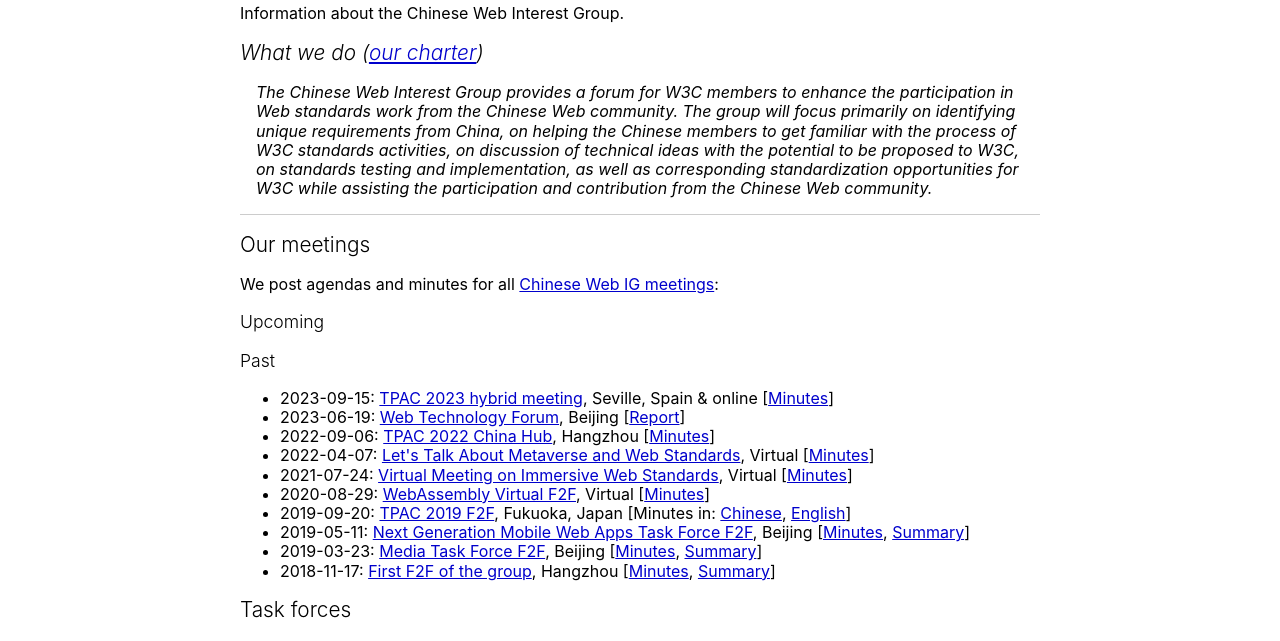
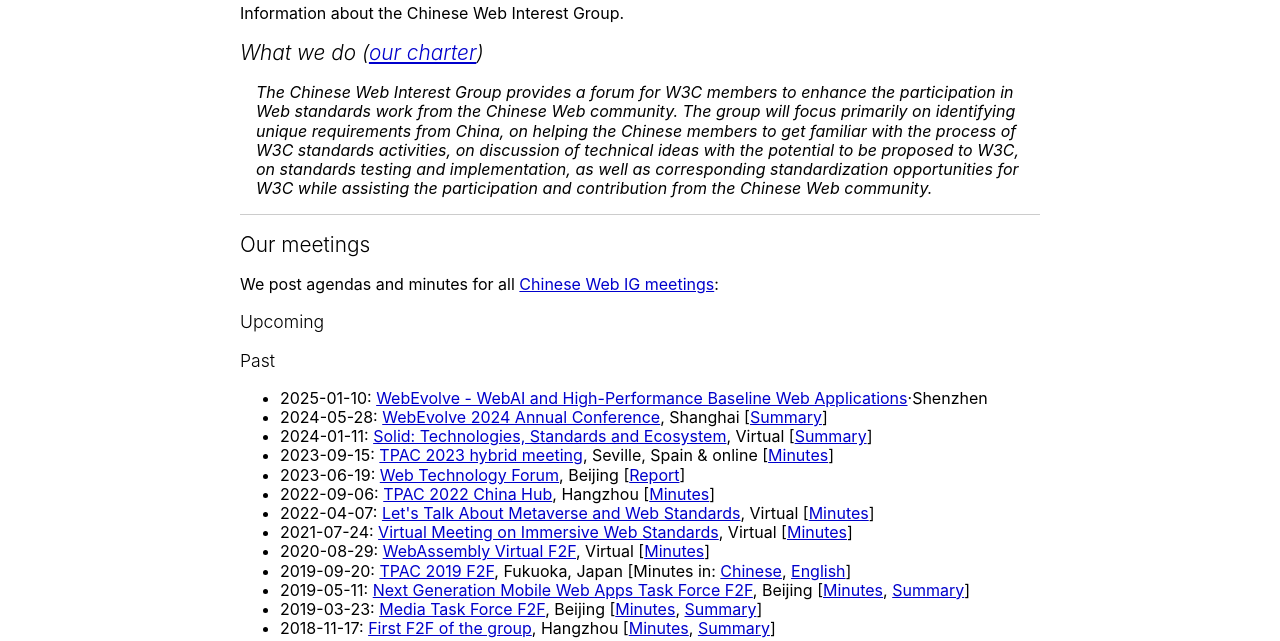
Before and after one commit to w3c/chinese-ig, a plain HTML site: page index.html in a window 1280 px wide. Shown: the part 128-769 px from the top of the page. Drawn offline with Linux system fonts and the light colour scheme.

Commit message:
Update index.html

```diff
--- a/index.html
+++ b/index.html
@@ -50,6 +50,9 @@ shrink-to-fit=no">
 
 <h3>Past</h3>
 <ul>
+<li>2025-01-10: <a href="https://www.w3.org/2024/01/webevolve-series-events/ai-and-highperf/zh.index.html">WebEvolve - WebAI and High-Performance Baseline Web Applications</a>·Shenzhen</li>
+<li>2024-05-28: <a href="https://www.w3.org/2024/01/webevolve-series-events/media/en.index.html">WebEvolve 2024 Annual Conference</a>, Shanghai [<a href="https://www.w3.org/2024/01/webevolve-series-events/media/en.report.html">Summary</a>]</li>
+<li>2024-01-11: <a href="https://www.w3.org/2024/01/webevolve-series-events/solid.html">Solid: Technologies, Standards and Ecosystem</a>, Virtual [<a href="https://www.w3.org/blog/2024/webevolve-solid-technologies-standards-and-ecosystem-event-recap/">Summary</a>]</li>
 <li>2023-09-15: <a href="https://github.com/w3c/chinese-ig/issues/246">TPAC 2023 hybrid meeting</a>, Seville, Spain & online [<a href="https://www.w3.org/2023/09/15-chinese-web-minutes.html">Minutes</a>]</li>
 <li>2023-06-19: <a href="https://www.w3.org/2023/06/china-web-forum/index.html">Web Technology Forum</a>, Beijing [<a href="https://www.w3.org/2023/06/china-web-forum/report-en.html">Report</a>]</li>
 <li>2022-09-06: <a href="https://tpac2022-china-hub.vercel.app/#/chinese-ig">TPAC 2022 China Hub</a>, Hangzhou [<a href="https://www.w3.org/2022/09/hangzhou/cwig/report.html">Minutes</a>]</li>
```
